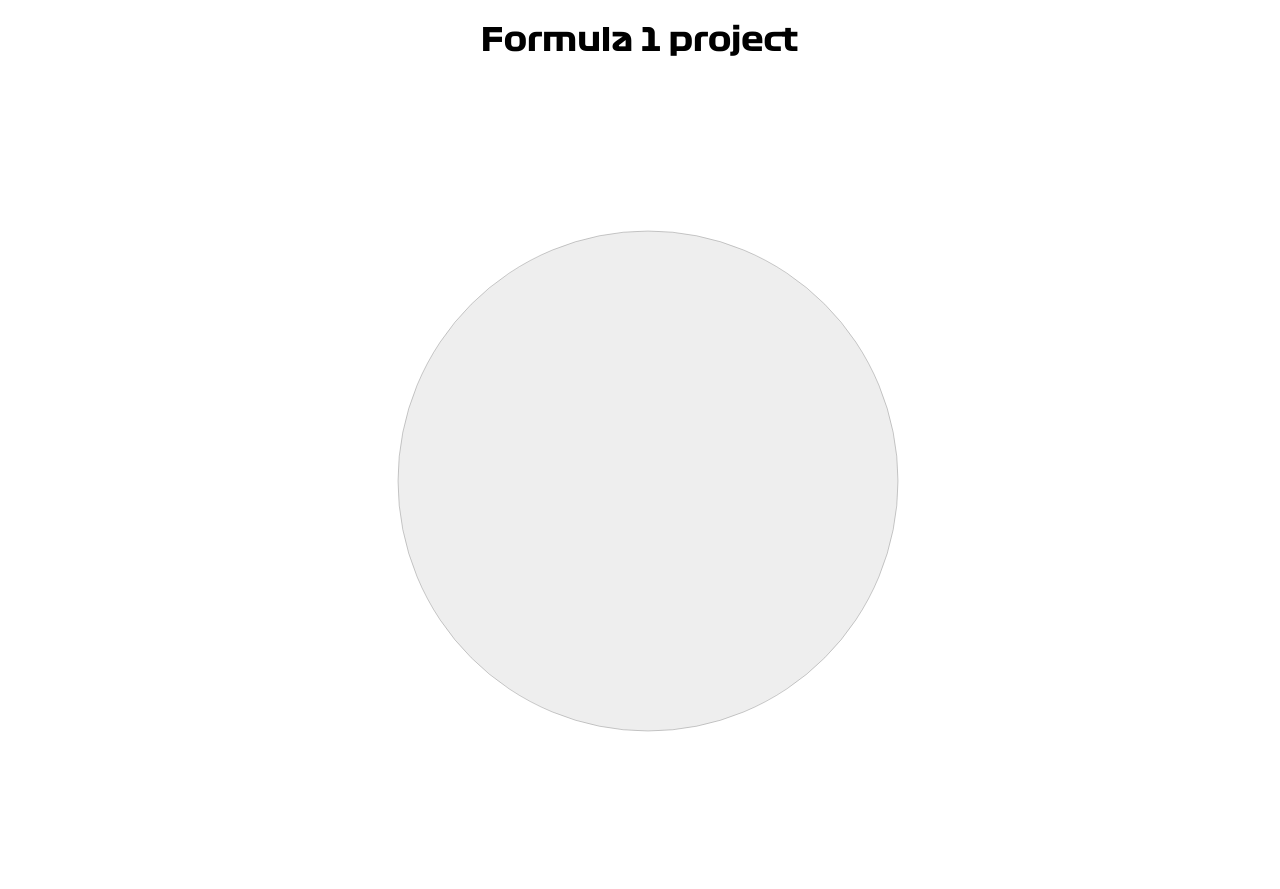
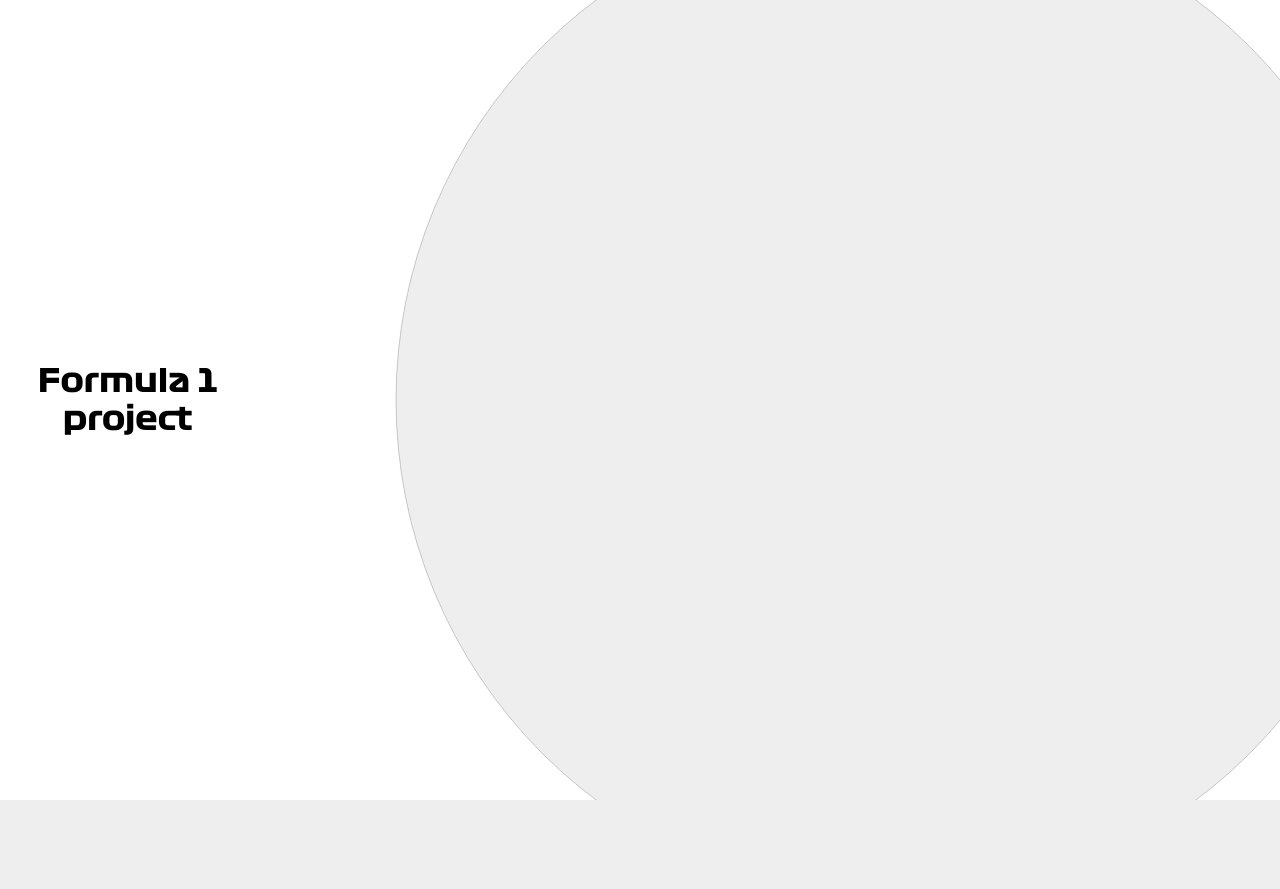
Before and after one commit to olesasha/InfoViz, a Flask app: template E3/templates/index.html in a window 1280 px wide. After the commit the page ends 800 px from the top, so only its background shows below. Run offline with Flask 3, Linux system fonts and the light colour scheme; the template is opened without the code that fills it: most values are stand-ins (such as "Sample title", 1, 10 or a date in 2020).

Commit message:
globe updates and layout

```diff
--- a/E3/app-max.py
+++ b/E3/app-max.py
@@ -76,7 +76,8 @@
 
 def dev_driver_pos():
     df_drivers = pd.read_parquet(
-        "/Users/max/Library/Mobile Documents/com~apple~CloudDocs/100 Hochschule/110 TU Wien/SoSe 24/InfoVis/InfoViz/E3/static/data/all_driver_pos.parquet"
+        "static/data/all_driver_pos.parquet"
+      #  "/Users/max/Library/Mobile Documents/com~apple~CloudDocs/100 Hochschule/110 TU Wien/SoSe 24/InfoVis/InfoViz/E3/static/data/all_driver_pos.parquet"
     )
 
     df_drivers = df_drivers.replace({"TSU": None}).dropna()
--- a/E3/app.py
+++ b/E3/app.py
@@ -19,7 +19,8 @@
     return data
 
 def get_circuit_data():
-    data = ergast.get_circuits(season=2023, result_type='raw')
+    data = ergast.get_circuits(season=2023, result_type='pandas')
+    data = data.to_json(orient="records")
     return data
 
 # the route leads to the main and the only page we are using for the project
--- a/E3/static/js/globe.js
+++ b/E3/static/js/globe.js
@@ -5,6 +5,8 @@
 }
 
 function render_globe(globe_data, circuit_data) {
+
+    console.log(circuit_data)
 
     let width = window.innerWidth;
     let height = window.innerHeight;
@@ -14,8 +16,10 @@
         verticalTilt: -30,
         horizontalTilt: 0};
 
+    const circuit_countries = new Set(circuit_data.map(globe_data => globe_data.country));
+
     var projection = d3.geoOrthographic()
-                    .scale(250)
+                    .scale(500)
                     .center([0, 0])
                     .rotate([0,-30])
                     .translate([width / 2, height / 2])
@@ -83,7 +87,7 @@
         .enter().append("path")
         .attr("class", d => "country_" + d.properties.name.replace(" ","_"))
         .attr("d", path)
-        .attr("fill", d => d.properties.name === "Italy" ? "#FF6961" : "white") // Set fill color based on country name
+        .attr("fill", d => circuit_countries.has(d.properties.name) ? "#FF6961" : "white")  // highlight the circuit countries
         .style('stroke', 'black')
         .style('stroke-width', 0.3)
         .style("opacity",0.8)
--- a/E3/static/styles/style.css
+++ b/E3/static/styles/style.css
@@ -14,6 +14,12 @@
 
 body {
     font-family: 'Formula1-Regular', sans-serif;
+
+    display: flex;
+    justify-content: center; /* Center horizontally */
+    align-items: center; /* Center vertically */
+    height: 100vh; /* Use the full height of the viewport */
+    margin: 0; /* Remove default margin */
 }
 
 .title {
@@ -24,6 +30,6 @@
     display: flex;
     justify-content: center;
     align-items: center;
-    width: 100vw;  /* Full viewport width */
-    height: 100vh; /* Full viewport height */
+    width: 80vw;  /*  viewport width */
+    height: 80vh; /*  viewport height */
 }
--- a/E3/templates/index.html
+++ b/E3/templates/index.html
@@ -23,8 +23,12 @@
 <script type="module" src="../static/js/globe.js"></script>
 
 <script type="module">
-    import { init_globe } from "../static/js/globe.js";
-    init_globe({{ globe_data | safe }});
+  import { init_globe } from "../static/js/globe.js";
+
+  const globe_data = {{ globe_data | safe }};
+  const circuit_data = {{ circuit_data | safe }};
+
+  init_globe(globe_data, circuit_data);
 </script>
 
 </body>
```
